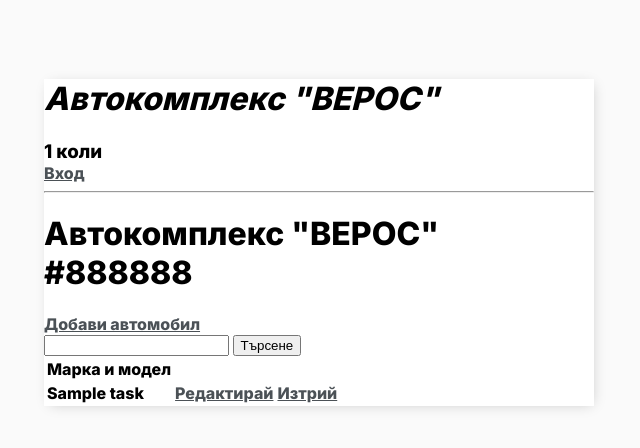
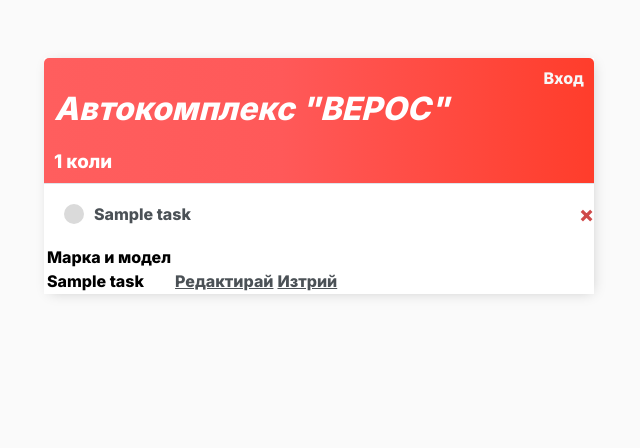
Before and after one commit to DianVK/cars_to_do, a Django app: template django_version/base/templates/base/task_list.html in a window 1280 px wide. Shown: the top 448 px of the page, without its empty margins (321-961 px from the left). Run offline with Django 3.2, Linux system fonts and the light colour scheme; the template is opened without the code that fills it: most values are stand-ins (such as "Sample title", 1, 10 or a date in 2020).

Commit message:
style pages , color , bg

```diff
--- a/django_version/base/templates/base/main.html
+++ b/django_version/base/templates/base/main.html
@@ -11,20 +11,12 @@
     <link rel="preconnect" href="https://fonts.gstatic.com" crossorigin>
     <link href="https://fonts.googleapis.com/css2?family=Inter:wght@800&display=swap" rel="stylesheet">
 
-<style>
+
+    <style>
         body {
-            background-color:#FAFAFA;
+            background-color: #FAFAFA;
             font-family: 'Inter', sans-serif;
             padding-top: 50px;
-        }
-
-
-        .container {
-            max-width: 550px;
-            margin: auto;
-            background-color: #fff;
-            -webkit-box-shadow: 2px 2px 13px -4px rgba(0, 0, 0, 0.21);
-            box-shadow: 2px 2px 13px -4px rgba(0, 0, 0, 0.21);
         }
 
         h1,
@@ -54,18 +46,163 @@
             box-shadow: 2px 2px 13px -4px rgba(0, 0, 0, 0.21);
         }
 
-    </style>
+        input {
+            outline: none;
+            border: none;
+        }
+
+        .header-bar {
+            display: flex;
+            justify-content: space-between;
+            color: #fff;
+            padding: 10px;
+            border-radius: 5px 5px 0 0;
+            background: linear-gradient(90deg, #ff5e5e 0%, #ff5959 43%, #ff3d2b 100%);
+        }
+
+        .header-bar a {
+            color: rgb(247, 247, 247);
+            text-decoration: none;
+        }
+
+        .task-wrapper {
+            display: flex;
+            align-items: center;
+            justify-content: space-between;
+            background-color: #fff;
+            border-top: 1px solid #dfe4ea;
+            overflow: hidden;
+        }
+
+        .task-title {
+            display: flex;
+            padding: 20px;
+        }
+
+        .task-title a {
+            text-decoration: none;
+            color: #4b5156;
+            margin-left: 10px;
+        }
+
+        .task-complete-icon {
+            height: 20px;
+            width: 20px;
+            background-color: rgb(105, 192, 105);
+            border-radius: 50%;
+        }
+
+        .task-incomplete-icon {
+            height: 20px;
+            width: 20px;
+            background-color: rgb(218, 218, 218);
+            border-radius: 50%;
+        }
+
+        .delete-link {
+            text-decoration: none;
+            font-weight: 900;
+            color: #cf4949;
+            font-size: 22px;
+            line-height: 0;
+            padding: 20px 0px;
+        }
+
+        /*Handle Classes*/
+
+        .handle {
+            display: inline-block;
+            padding: 20px 16px;
+            cursor: grab;
+            user-select: none;
+        }
+
+        .handle:after,
+        .handle:before {
+            display: block;
+            content: "";
+        }
+
+        .handle:active,
+        .handle:active:before,
+        .handle:active:after {
+            cursor: grabbing;
+        }
+
+        .dropArea {
+            background-color: #f1f2f6;
+            color: black;
+            border: #ced6e0 1px solid;
+        }
+
+        .selectedTask {
+            opacity: 0.6;
+        }
 
 
-  </head>
-  <body>
+        #add-link {
+            color: #EB796F;
+            text-decoration: none;
+            font-size: 42px;
+            text-shadow: 1px 1px #81413b;
+        }
+
+        #search-add-wrapper {
+            display: flex;
+            justify-content: space-between;
+            align-items: center;
+            padding: 20px;
+        }
+
+        @media screen and (max-width:320px) {
+            #search-add-wrapper {
+                padding: 10px;
+            }
+        }
+
+        input[type=text],
+        input[type=password],
+        textarea {
+            border: 1px solid #757575;
+            border-radius: 5px;
+            padding: 10px;
+            width: 90%;
+        }
+
+        label {
+            padding-top: 10px !important;
+            display: block;
+        }
+
+        ::placeholder {
+            font-weight: 300;
+            opacity: 0.5;
+        }
+
+        .button {
+            border: 1px solid #757575;
+            background-color: #FFF;
+            color: #EB796F;
+            padding: 10px;
+            font-size: 14px;
+            border-radius: 5px;
+            cursor: pointer;
+            text-decoration: none;
+        }
+
+        .card-body {
+            padding: 20px;
+        }
+    </style>
+</head>
+
+<body>
 
     <div class="container">
-        {% block content %}
-
-        {% endblock content %}
+        {% block content %} {% endblock content %}
     </div>
 
+</body>
 
-  </body>
+
 </html>
--- a/django_version/base/templates/base/task_list.html
+++ b/django_version/base/templates/base/task_list.html
@@ -13,15 +13,35 @@
     {% endif %}
     </div>
 
-<hr>
-<h1>Автокомплекс "ВЕРОС" {{color}}</h1>
-
-<a href="{% url 'task-create' %}">Добави автомобил</a>
-
+<!-- <a href="{% url 'task-create' %}">Добави автомобил</a>
 <form method="GET">
     <input type="text" name='search-area' value="{{search_input}}">
     <input type="submit" value="Търсене">
-</form>
+</form> -->
+
+<div class="task-items-wrapper">
+    {% for task in tasks %}
+        <div class="task-wrapper">
+            {% if task.complete  %}
+                <div class="task-title">
+                    <div class="task-complete-icon"></div>
+                    <i><s><a href="{% url 'task-update' task.id %}">{{task}}</a></s></i>
+                </div>
+                <a class="delete-link" href="{% url 'task-delete' task.id %}">&#215;</a></td>
+            {% else %}
+            <div class="task-title">
+                <div class="task-incomplete-icon"></div>
+                <a href="{% url 'task-update' task.id %}">{{task}}</a>
+            </div>
+
+            <a class="delete-link" href="{% url 'task-delete' task.id %}">&#215;</a></td>
+            {% endif %}
+
+        </div>
+    {% empty %}
+        <h3>Няма добавени автомобили</h3>
+    {% endfor %}
+</div>
 
 <table>
     <tr>
```
Also changed, not shown: django_version/db.sqlite3.
